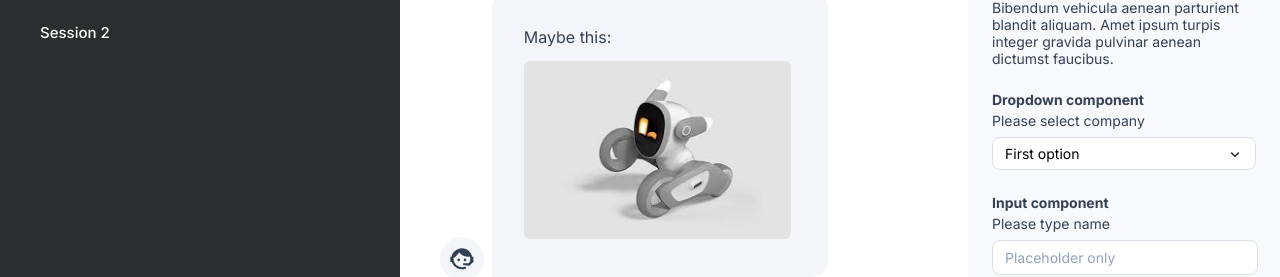
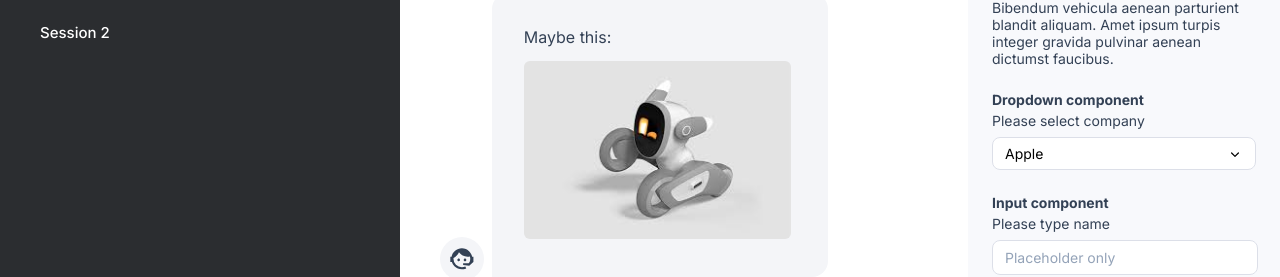
Before and after one commit to ZeevRispler/react-app, a React (Vite) app: page / in a window 1280 px wide. Shown: the part 135-412 px from the top of the page. Built offline with nearby package versions, Linux system fonts and the light colour scheme.

Commit message:
Update Rightbar.jsx

```diff
--- a/src/Rightbar.jsx
+++ b/src/Rightbar.jsx
@@ -14,7 +14,7 @@ const Rightbar = (props) => {
             <div className='title'>Properties</div>
             <div className="inner-elements">
                 <Paragraph header="Paragraph component" content="Bibendum vehicula aenean parturient blandit aliquam. Amet ipsum turpis integer gravida pulvinar aenean dictumst faucibus." />
-                <Dropdown header="Dropdown component" content="Please select company" option={["First option", "Second", "Third option", "Last one"]} />
+                <Dropdown header="Dropdown component" content="Please select company" option={["Apple", "Samsung", "OnePlus", "Google", "Xiaomi"]} />
                 <Input header="Input component" content="Please type name" placetext="Placeholder only" />
                 <Textarea header="Textarea component" content="Please type description" placetext="Placeholder only" />
                 <Slider header="Slider component" content="Values are between 1 and 18" min="1" max="18" />
```
